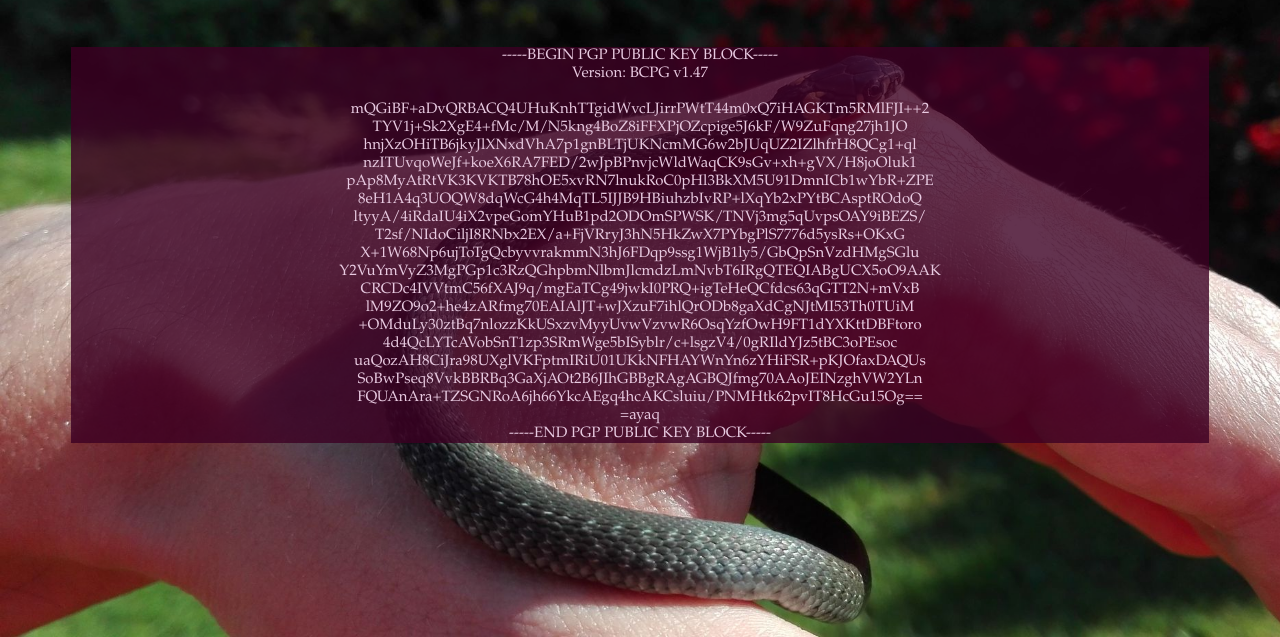
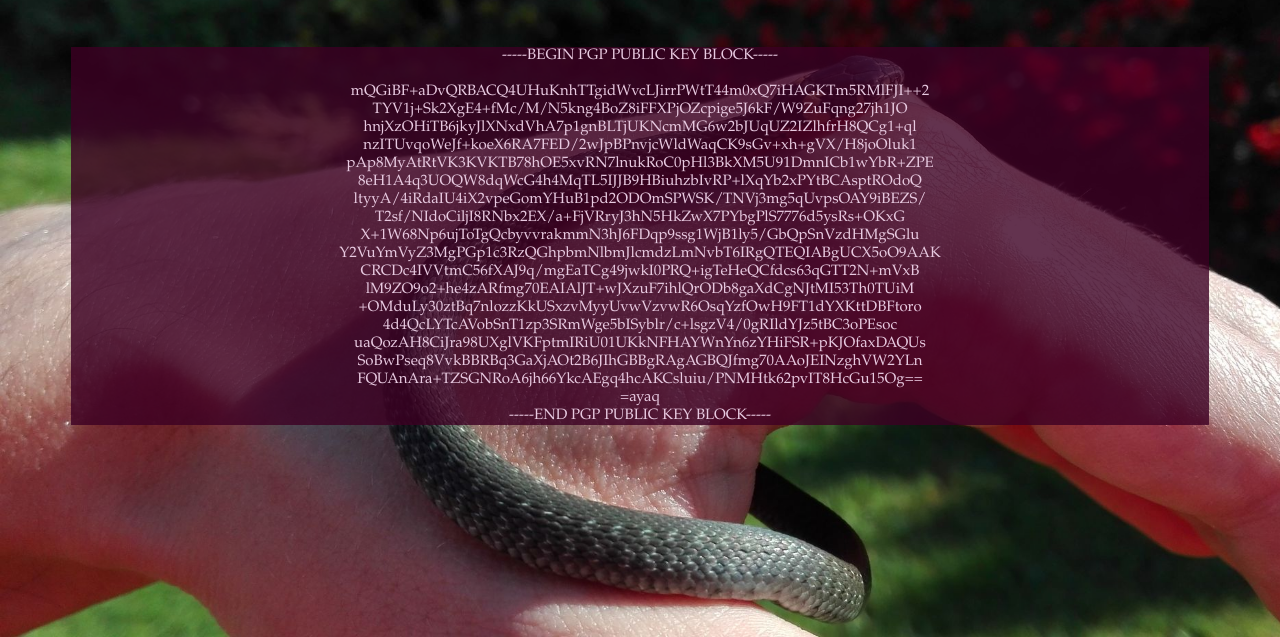
Before and after one commit to gruomatveds/j, a plain HTML site: page index.html in a window 1280 px wide. Shown: the part 163-800 px from the top of the page. Drawn offline with Linux system fonts and the light colour scheme.

Commit message:
Update index.html
j

```diff
--- a/index.html
+++ b/index.html
@@ -73,8 +73,7 @@ justs@hincenbergs.com
 
 <div class="teksts">
 -----BEGIN PGP PUBLIC KEY BLOCK-----<br>
-Version: BCPG v1.47
-<br><br>
+<br>
 mQGiBF+aDvQRBACQ4UHuKnhTTgidWvcLJirrPWtT44m0xQ7iHAGKTm5RMlFJI++2<br>
 TYV1j+Sk2XgE4+fMc/M/N5kng4BoZ8iFFXPjOZcpige5J6kF/W9ZuFqng27jh1JO<br>
 hnjXzOHiTB6jkyJlXNxdVhA7p1gnBLTjUKNcmMG6w2bJUqUZ2IZlhfrH8QCg1+ql<br>
```
